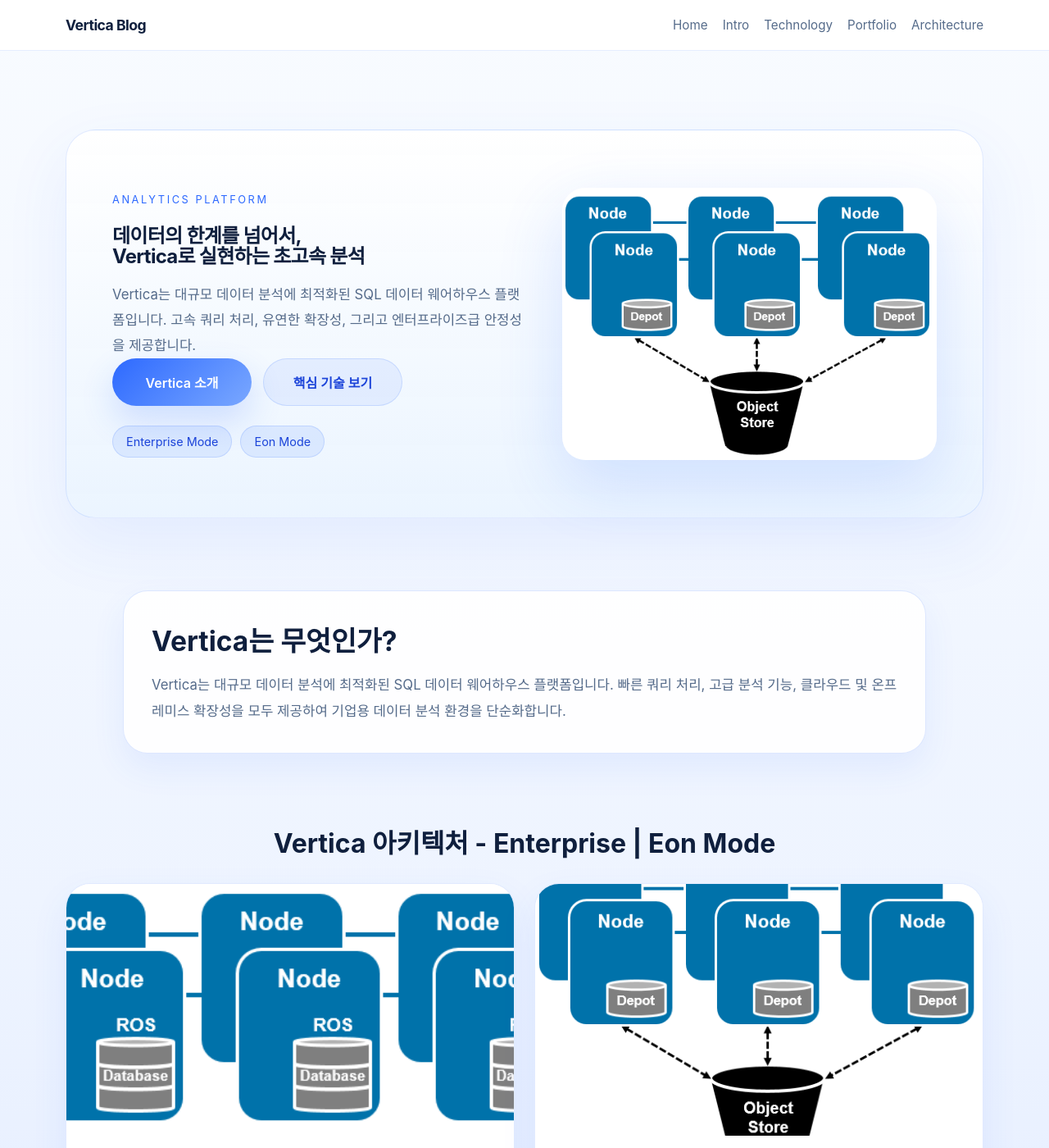
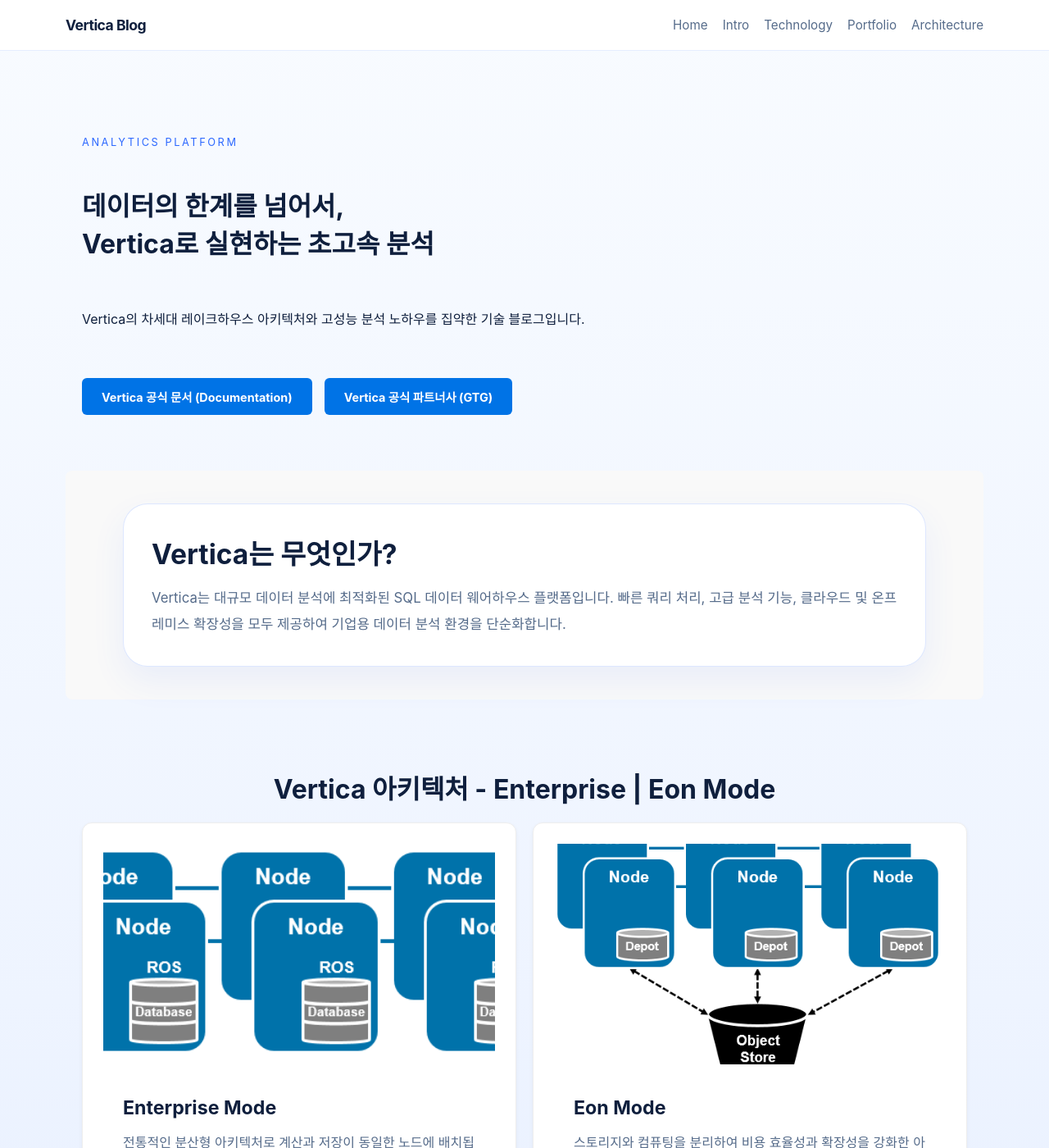
Before and after one commit to JIN0326/vertica_blog, a Jekyll site: the page built from index.md, in a window 1280 px wide and 1400 px high. Shown: the whole window at 82% size. Built offline with Jekyll 4.4.1, drawn with Linux system fonts in a browser that asks for light colours; some of the changed text lies outside the part shown.

Commit message:
Update blog content and styling

```diff
--- a/assets/css/style.css
+++ b/assets/css/style.css
@@ -469,6 +469,29 @@
   line-height: 1.75;
 }
 
+.image-gallery {
+  display: grid;
+  grid-template-columns: repeat(auto-fit, minmax(200px, 1fr));
+  gap: 16px;
+  margin: 40px auto 32px;
+}
+
+.image-gallery img {
+  width: 100%;
+  display: block;
+  border-radius: 22px;
+  border: 1px solid rgba(45, 105, 255, 0.12);
+  box-shadow: 0 18px 45px rgba(45, 105, 255, 0.08);
+}
+
+.image-gallery figcaption {
+  grid-column: 1 / -1;
+  margin-top: 10px;
+  color: var(--muted);
+  font-size: 0.98rem;
+  text-align: center;
+}
+
 .slide-banner {
   margin: 40px auto 56px;
   padding: 34px;
--- a/index.md
+++ b/index.md
@@ -3,85 +3,81 @@
 layout: default
 ---
 
-<section class="hero-banner">
-  <div class="hero-copy">
+<div class="hero-container" style="display: flex; flex-wrap: wrap; gap: 40px; align-items: flex-start; justify-content: space-between; padding: 20px;">
+
+  <div class="hero-content" style="flex: 1; min-width: 300px;">
     <span class="eyebrow">Analytics Platform</span>
-    <h1>데이터의 한계를 넘어서,<br>Vertica로 실현하는 초고속 분석</h1>
-    <p>Vertica는 대규모 데이터 분석에 최적화된 SQL 데이터 웨어하우스 플랫폼입니다. 고속 쿼리 처리, 유연한 확장성, 그리고 엔터프라이즈급 안정성을 제공합니다.</p>
-
-    <div class="hero-actions">
-      <a class="button primary" href="{{ '/what-is-vertica' | relative_url }}">Vertica 소개</a>
-      <a class="button secondary" href="{{ '/technology' | relative_url }}">핵심 기술 보기</a>
-    </div>
-
-    <div class="hero-badges">
-      <span>Enterprise Mode</span>
-      <span>Eon Mode</span>
+    <h1>데이터의 한계를 넘어서, <br> Vertica로 실현하는 초고속 분석</h1>
+    <p>Vertica의 차세대 레이크하우스 아키텍처와 고성능 분석 노하우를 집약한 기술 블로그입니다.</p>
+    <div class="link-container" style="display: flex; gap: 15px; margin-top: 25px;">
+    <a href="https://docs.vertica.com/26.1.x/en/" target="_blank" style="padding: 12px 24px; background-color: #0073e6; color: white; border-radius: 6px; text-decoration: none; font-weight: bold; font-size: 0.9rem;">
+        Vertica 공식 문서 (Documentation)
+    </a>
+    <a href="http://www.gtgsc.com/gtg/sub/bigdata/vertica.php" target="_blank" style="padding: 12px 24px; background-color: #0073e6; color: white;  border-radius: 6px; text-decoration: none; font-weight: bold; font-size: 0.9rem;">
+        Vertica 공식 파트너사 (GTG)
+    </a>
     </div>
   </div>
+</div>
 
-  <div class="hero-media">
-    <img src="{{ '/image/EonMode.png' | relative_url }}" alt="Vertica Eon Mode" />
-  </div>
-</section>
-
-<section class="summary-section">
+<section class="summary-section" style="padding: 40px 20px; background-color: #f9f9f9; border-radius: 8px;">
   <div class="summary-inner">
     <h2>Vertica는 무엇인가?</h2>
     <p>Vertica는 대규모 데이터 분석에 최적화된 SQL 데이터 웨어하우스 플랫폼입니다. 빠른 쿼리 처리, 고급 분석 기능, 클라우드 및 온프레미스 확장성을 모두 제공하여 기업용 데이터 분석 환경을 단순화합니다.</p>
   </div>
 </section>
 
-<section class="architecture-section">
-  <h2>Vertica 아키텍처 - Enterprise | Eon Mode</h2>
-  <div class="architecture-grid">
-    <article class="mode-card">
-      <img src="{{ '/image/EnteroriseMode.png' | relative_url }}" alt="Vertica Enterprise Mode" />
+<section class="architecture-section" style="padding: 40px 20px;">
+  <h2 style="margin-bottom: 20px;">Vertica 아키텍처 - Enterprise | Eon Mode</h2>
+  <div class="architecture-grid" style="display: flex; gap: 20px; flex-wrap: wrap;">
+
+    <article class="mode-card" style="flex: 1; min-width: 300px; border: 1px solid #eee; padding: 25px; border-radius: 12px; box-shadow: 0 2px 5px rgba(0,0,0,0.05);">
+      <img src="{{ '/image/EnteroriseMode.png' | relative_url }}" alt="Vertica Enterprise Mode" style="width: 100%; margin-bottom: 15px;"/>
       <div>
         <h3>Enterprise Mode</h3>
-        <p>계산과 저장이 동일한 노드에 배치된 전통적인 클러스터 아키텍처입니다. 낮은 지연 시간과 고성능 분석이 필요한 환경에 적합하며, 전체 시스템을 하나의 클러스터로 운영합니다.</p>
+        <p>전통적인 분산형 아키텍처로 계산과 저장이 동일한 노드에 배치됩니다. 고성능 및 낮은 지연 시간 분석이 필요한 환경에서 적합하며, 전체 시스템을 하나의 클러스터로 관리합니다.</p>
       </div>
     </article>
 
-    <article class="mode-card">
-      <img src="{{ '/image/EonMode.png' | relative_url }}" alt="Vertica Eon Mode" />
+    <article class="mode-card" style="flex: 1; min-width: 300px; border: 1px solid #eee; padding: 25px; border-radius: 12px; box-shadow: 0 2px 5px rgba(0,0,0,0.05);">
+      <img src="{{ '/image/EonMode.png' | relative_url }}" alt="Vertica Eon Mode" style="width: 100%; margin-bottom: 15px;"/>
       <div>
         <h3>Eon Mode</h3>
-        <p>컴퓨팅과 스토리지를 분리하여 비용 효율성을 높인 아키텍처입니다. Object Storage 기반으로 데이터를 중앙에 저장하고, 필요에 따라 컴퓨팅 리소스를 유연하게 확장할 수 있습니다.</p>
+        <p>스토리지와 컴퓨팅을 분리하여 비용 효율성과 확장성을 강화한 아키텍처입니다. Object Storage 기반으로 데이터를 중앙에 저장하고, 필요에 따라 컴퓨팅 리소스를 유연하게 확장할 수 있습니다.</p>
       </div>
     </article>
   </div>
 </section>
 
-<section class="cards">
-  <article class="card">
+<section class="cards" style="display: grid; grid-template-columns: repeat(auto-fit, minmax(250px, 1fr)); gap: 20px; padding: 20px;">
+  <article class="card" style="padding: 30px; border: 1px solid #ddd; border-radius: 10px;">
     <h2>Vertica란 무엇인가</h2>
     <p>Vertica의 기본 개념과 강점을 빠르게 이해하고, 플랫폼이 어떤 문제를 해결하는지 살펴보세요.</p>
     <a href="{{ '/what-is-vertica' | relative_url }}">자세히 보기 →</a>
   </article>
 
-  <article class="card">
+  <article class="card" style="padding: 30px; border: 1px solid #ddd; border-radius: 10px;">
     <h2>Vertica 핵심 기술</h2>
     <p>Native Columnar, Compression, MPP, Distributed Query, Projections 등 주요 기술 요소를 정리했습니다.</p>
     <a href="{{ '/technology' | relative_url }}">자세히 보기 →</a>
   </article>
 
-  <article class="card">
+  <article class="card" style="padding: 30px; border: 1px solid #ddd; border-radius: 10px;">
     <h2>Vertica 포트폴리오</h2>
     <p>온프레미스, 클라우드, Eon 구조까지 Vertica 제품군의 특징과 차별점을 정리했습니다.</p>
     <a href="{{ '/portfolio' | relative_url }}">자세히 보기 →</a>
   </article>
 
-  <article class="card">
+  <article class="card" style="padding: 30px; border: 1px solid #ddd; border-radius: 10px;">
     <h2>아키텍처 장점</h2>
     <p>Pure-MPP, Columnar Storage, 압축, 무중단 운영 등 Vertica가 가진 경쟁 우위를 확인하세요.</p>
     <a href="{{ '/architecture' | relative_url }}">자세히 보기 →</a>
   </article>
 </section>
 
-<section class="overview-section">
+<section style="margin-top: 48px; padding: 30px; background-color: #f0f4f8; border-radius: 10px;">
   <h2 class="section-title">이 블로그에서 확인할 수 있는 내용</h2>
-  <ul class="feature-list">
+  <ul class="feature-list" style="line-height: 1.8;">
     <li>Vertica의 데이터 분석 플랫폼 개요</li>
     <li>대용량 분석에 최적화된 아키텍처 설명</li>
     <li>클라우드와 온프레미스 환경 지원 전략</li>
```
Also changed, not shown: portfolio.md (+9 -0 lines), technology.md (+9 -0 lines), what-is-vertica.md (+3 -3 lines), image/Vertica5tech_1.png (added), image/Vertica5tech_2.png (added), image/Vertica5tech_3.png (added), image/Vertica5tech_4.png (added), image/Vertica5tech_5.png (added), image/WhatisVertica_1.png (added), image/WhatisVertica_2.png (added), image/WhatisVertica_3.png (added), 1 other file.
